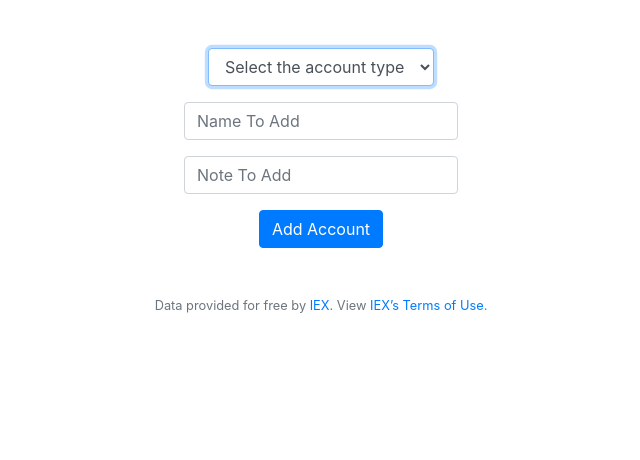
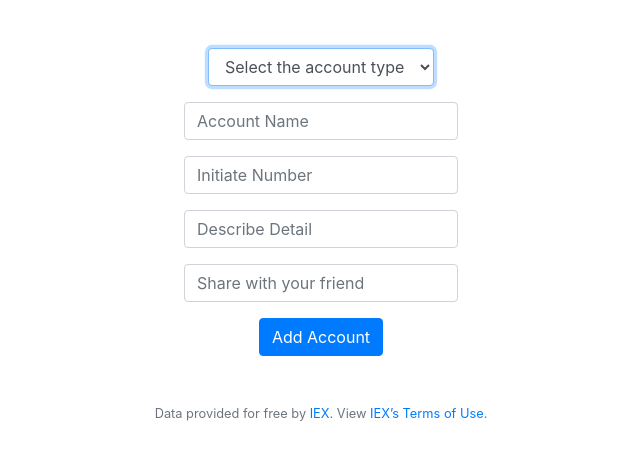
Before and after one commit to HUIXIN-TW/QuickRecord, a Flask app: page /add_account in a window 1280 px wide. Shown: the part 76-536 px from the top of the page, without its empty margins (319-959 px from the left). Run offline with Flask 2, Linux system fonts and the light colour scheme; a user stored in the database is signed in; some libraries are stand-ins or nearby versions.

Commit message:
ready to add friend-account link

```diff
--- a/Remy/templates/add_account.html
+++ b/Remy/templates/add_account.html
@@ -17,10 +17,16 @@
             </select>
         </div>
         <div class="form-group">
-            <input autocomplete="off" autofocus class="form-control" name="name" placeholder="Name To Add" type="text">
+            <input autocomplete="off" autofocus class="form-control" name="name" placeholder="Account Name" type="text">
         </div>
         <div class="form-group">
-            <input autocomplete="off" autofocus class="form-control" name="note" placeholder="Note To Add" type="text">
+            <input autocomplete="off" autofocus class="form-control"  name="amount" placeholder="Initiate Number" min="0" type="number">
+        </div>
+        <div class="form-group">
+            <input autocomplete="off" autofocus class="form-control" name="note" placeholder="Describe Detail" type="text">
+        </div>
+        <div class="form-group">
+            <input autocomplete="off" autofocus class="form-control" name="share" placeholder="Share with your friend" type="text">
         </div>
             <button class="btn btn-primary" type="submit">Add Account</button>
     </form>
```
Also changed, not shown: Remy/templates/index.html (+37 -3 lines), Remy/finance.db.
